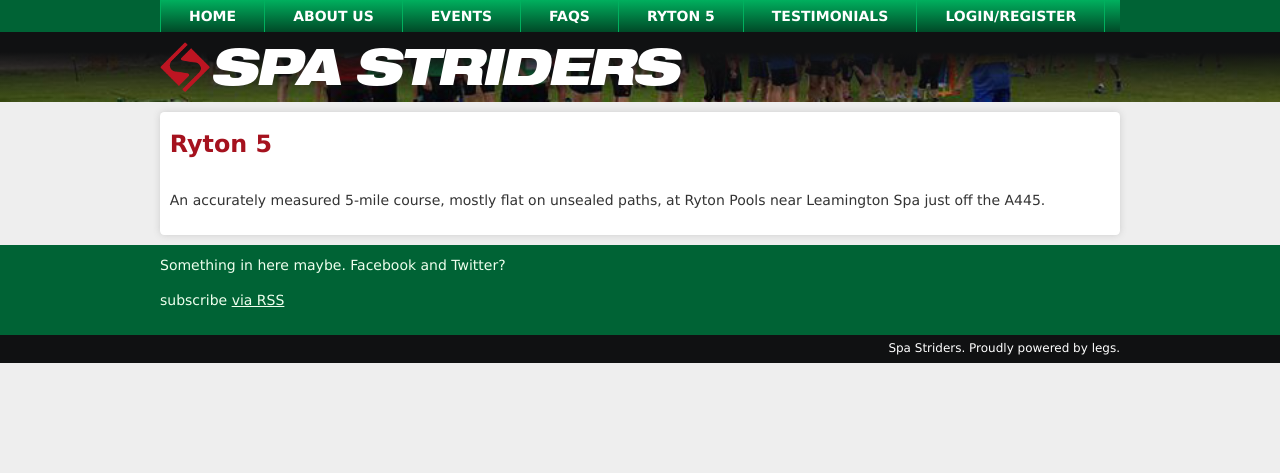
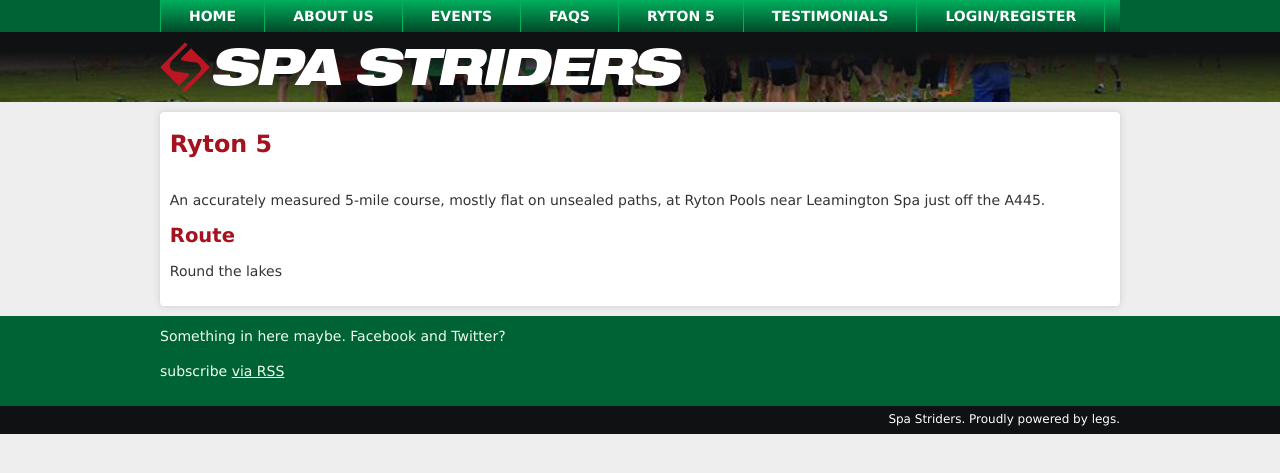
Before and after one commit to spa-striders/public-website, a Jekyll site: the page built from ryton_5.md, in a window 1280 px wide. Shown: the top 473 px of the page. Built offline with Jekyll 4.4.1, drawn with Linux system fonts in a browser that asks for light colours; some web fonts are replaced.

Commit message:
Update ryton_5.md

```diff
--- a/ryton_5.md
+++ b/ryton_5.md
@@ -5,3 +5,7 @@ permalink: /ryton-5
 ---
 
 An accurately measured 5-mile course, mostly flat on unsealed paths, at Ryton Pools near Leamington Spa just off the A445.
+
+## Route
+
+Round the lakes
```
